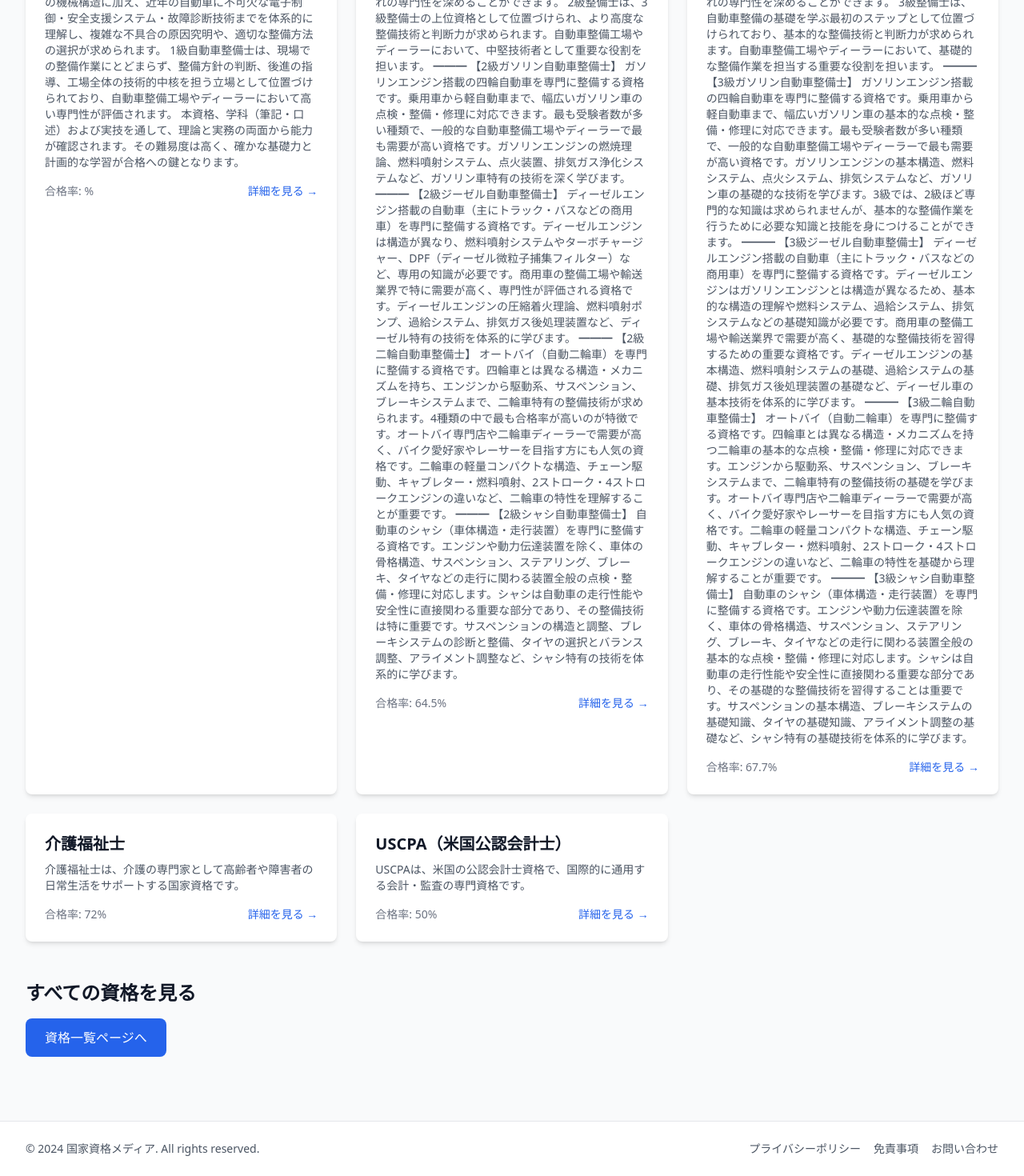
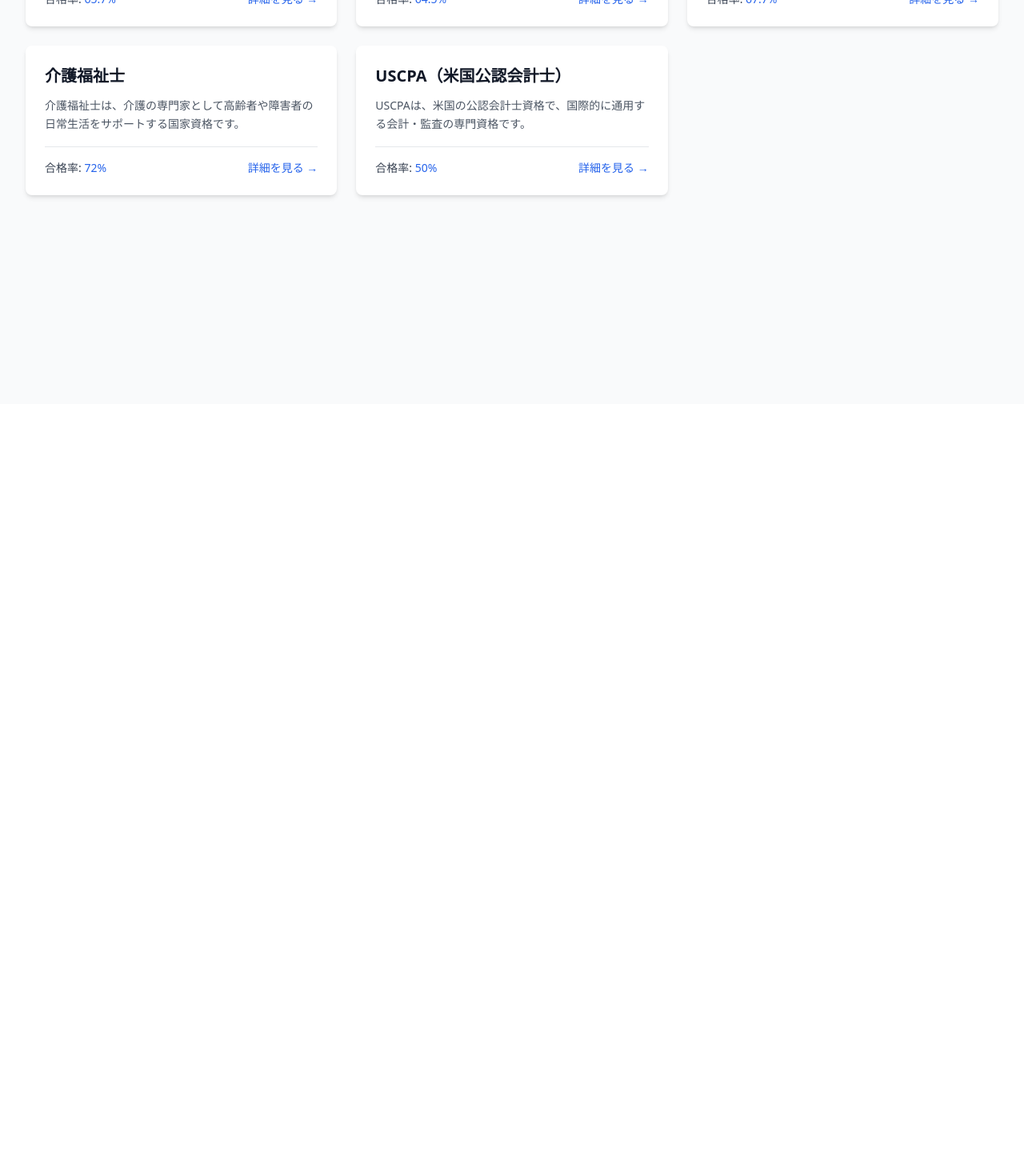
Before and after one commit to tatsu0329/licenseBlog, a Next.js app: page / in a window 1280 px wide. Shown: the part 295-1765 px from the top of the page at 80% size. After the commit the page ends 800 px from the top, so only its background shows below. Built offline with nearby package versions, Linux system fonts and the light colour scheme.

Commit message:
fix: ○○を修正

```diff
--- a/app/certs/page.tsx
+++ b/app/certs/page.tsx
@@ -1,108 +1,5 @@
-import Link from "next/link";
-import { getAllCerts } from "@/lib/data/certs";
-import BackButton from "@/components/BackButton";
+import { redirect } from "next/navigation";
 
 export default function CertsPage() {
-  const certs = getAllCerts();
-
-  // 紹介文を要約する関数（最初の段落または100文字程度）
-  const getSummary = (description: string): string => {
-    // 改行文字を削除し、最初の文または100文字程度を取得
-    const cleanText = description.replace(/\n/g, " ").trim();
-    if (cleanText.length <= 100) {
-      return cleanText;
-    }
-    // 100文字で切るが、途中で切らないように文の区切りで切る
-    const truncated = cleanText.substring(0, 100);
-    const lastPeriod = truncated.lastIndexOf("。");
-    const lastSpace = truncated.lastIndexOf("、");
-    const cutPoint = Math.max(lastPeriod, lastSpace);
-    if (cutPoint > 50) {
-      return truncated.substring(0, cutPoint + 1) + "...";
-    }
-    return truncated + "...";
-  };
-
-  // 合格率を取得する関数
-  const getPassRate = (cert: (typeof certs)[0]): string | null => {
-    if (cert.passRate !== undefined) {
-      return `${cert.passRate}%`;
-    }
-
-    // passRateHistoryから最新の合格率を取得
-    if (cert.examInfo?.passRateHistory && cert.examInfo.passRateHistory.length > 0) {
-      const sortedHistory = [...cert.examInfo.passRateHistory].sort(
-        (a, b) => b.year - a.year
-      );
-
-      for (const item of sortedHistory) {
-        // 最新の合格率を優先
-        if (item.autumn?.passRate !== undefined) {
-          return `${item.autumn.passRate}%`;
-        }
-        if (item.spring?.passRate !== undefined) {
-          return `${item.spring.passRate}%`;
-        }
-      }
-    }
-
-    return null;
-  };
-
-  return (
-    <div className="min-h-screen bg-gray-50">
-      {/* フローティング戻るボタン */}
-      <BackButton variant="gradient" floating position="bottom-left" />
-
-      <header className="bg-white shadow-sm">
-        <div className="max-w-7xl mx-auto px-4 sm:px-6 lg:px-8 py-4">
-          <nav className="text-sm text-gray-600 mb-2 flex items-center">
-            <BackButton variant="minimal" className="mr-4" />
-            <span className="mx-2">|</span>
-            <Link href="/" className="hover:text-gray-900">
-              ホーム
-            </Link>
-            <span className="mx-2">/</span>
-            <span>資格一覧</span>
-          </nav>
-          <h1 className="text-2xl font-bold text-gray-900">資格一覧</h1>
-        </div>
-      </header>
-
-      <main className="max-w-7xl mx-auto px-4 sm:px-6 lg:px-8 py-8">
-        <div className="grid grid-cols-1 md:grid-cols-2 lg:grid-cols-3 gap-6">
-          {certs.map((cert) => {
-            const passRate = getPassRate(cert);
-
-            return (
-              <Link
-                key={cert.id}
-                href={`/certs/${cert.slug}`}
-                className="bg-white rounded-lg shadow-md p-6 hover:shadow-lg transition-shadow flex flex-col"
-              >
-                <h2 className="text-xl font-semibold text-gray-900 mb-3">
-                  {cert.name}
-                </h2>
-                <p className="text-gray-600 text-sm mb-4 flex-1 leading-relaxed">
-                  {getSummary(cert.description)}
-                </p>
-                <div className="flex items-center justify-between text-sm pt-4 border-t border-gray-200">
-                  {passRate ? (
-                    <span className="text-gray-700 font-medium">
-                      合格率: <span className="text-blue-600">{passRate}</span>
-                    </span>
-                  ) : (
-                    <span className="text-gray-500">合格率: 未公開</span>
-                  )}
-                  <span className="font-medium text-blue-600 hover:text-blue-800">
-                    詳細を見る →
-                  </span>
-                </div>
-              </Link>
-            );
-          })}
-        </div>
-      </main>
-    </div>
-  );
+  redirect("/");
 }
--- a/app/page.tsx
+++ b/app/page.tsx
@@ -4,78 +4,92 @@
 export default function HomePage() {
   const certs = getAllCerts();
 
+  // 紹介文を要約する関数（最初の段落または100文字程度）
+  const getSummary = (description: string): string => {
+    // 改行文字を削除し、最初の文または100文字程度を取得
+    const cleanText = description.replace(/\n/g, " ").trim();
+    if (cleanText.length <= 100) {
+      return cleanText;
+    }
+    // 100文字で切るが、途中で切らないように文の区切りで切る
+    const truncated = cleanText.substring(0, 100);
+    const lastPeriod = truncated.lastIndexOf("。");
+    const lastSpace = truncated.lastIndexOf("、");
+    const cutPoint = Math.max(lastPeriod, lastSpace);
+    if (cutPoint > 50) {
+      return truncated.substring(0, cutPoint + 1) + "...";
+    }
+    return truncated + "...";
+  };
+
+  // 合格率を取得する関数
+  const getPassRate = (cert: (typeof certs)[0]): string | null => {
+    if (cert.passRate !== undefined) {
+      return `${cert.passRate}%`;
+    }
+
+    // passRateHistoryから最新の合格率を取得
+    if (cert.examInfo?.passRateHistory && cert.examInfo.passRateHistory.length > 0) {
+      const sortedHistory = [...cert.examInfo.passRateHistory].sort(
+        (a, b) => b.year - a.year
+      );
+
+      for (const item of sortedHistory) {
+        // 最新の合格率を優先
+        if (item.autumn?.passRate !== undefined) {
+          return `${item.autumn.passRate}%`;
+        }
+        if (item.spring?.passRate !== undefined) {
+          return `${item.spring.passRate}%`;
+        }
+      }
+    }
+
+    return null;
+  };
+
   return (
     <div className="min-h-screen bg-gray-50">
       <header className="bg-white shadow-sm">
         <div className="max-w-7xl mx-auto px-4 sm:px-6 lg:px-8 py-4">
-          <h1 className="text-2xl font-bold text-gray-900">
-            国家資格の過去問解説と勉強法
-          </h1>
+          <h1 className="text-2xl font-bold text-gray-900">資格一覧</h1>
         </div>
       </header>
 
       <main className="max-w-7xl mx-auto px-4 sm:px-6 lg:px-8 py-8">
-        <section className="mb-12">
-          <h2 className="text-3xl font-bold text-gray-900 mb-4">
-            人気の資格
-          </h2>
-          <div className="grid grid-cols-1 md:grid-cols-2 lg:grid-cols-3 gap-6">
-            {certs.map((cert) => (
+        <div className="grid grid-cols-1 md:grid-cols-2 lg:grid-cols-3 gap-6">
+          {certs.map((cert) => {
+            const passRate = getPassRate(cert);
+
+            return (
               <Link
                 key={cert.id}
                 href={`/certs/${cert.slug}`}
-                className="bg-white rounded-lg shadow-md p-6 hover:shadow-lg transition-shadow"
+                className="bg-white rounded-lg shadow-md p-6 hover:shadow-lg transition-shadow flex flex-col"
               >
-                <h3 className="text-xl font-semibold text-gray-900 mb-2">
+                <h2 className="text-xl font-semibold text-gray-900 mb-3">
                   {cert.name}
-                </h3>
-                <p className="text-gray-600 text-sm mb-4">{cert.description}</p>
-                <div className="flex items-center justify-between">
-                  <span className="text-sm text-gray-500">
-                    合格率: {cert.passRate}%
-                  </span>
-                  <span className="text-sm font-medium text-blue-600">
+                </h2>
+                <p className="text-gray-600 text-sm mb-4 flex-1 leading-relaxed">
+                  {getSummary(cert.description)}
+                </p>
+                <div className="flex items-center justify-between text-sm pt-4 border-t border-gray-200">
+                  {passRate ? (
+                    <span className="text-gray-700 font-medium">
+                      合格率: <span className="text-blue-600">{passRate}</span>
+                    </span>
+                  ) : (
+                    <span className="text-gray-500">合格率: 未公開</span>
+                  )}
+                  <span className="font-medium text-blue-600 hover:text-blue-800">
                     詳細を見る →
                   </span>
                 </div>
               </Link>
-            ))}
-          </div>
-        </section>
-
-        <section>
-          <h2 className="text-2xl font-bold text-gray-900 mb-4">
-            すべての資格を見る
-          </h2>
-          <Link
-            href="/certs"
-            className="inline-block px-6 py-3 bg-blue-600 text-white rounded-lg hover:bg-blue-700 transition-colors"
-          >
-            資格一覧ページへ
-          </Link>
-        </section>
+            );
+          })}
+        </div>
       </main>
-
-      <footer className="bg-white border-t mt-12">
-        <div className="max-w-7xl mx-auto px-4 sm:px-6 lg:px-8 py-6">
-          <div className="flex flex-col md:flex-row justify-between items-center">
-            <p className="text-sm text-gray-600">
-              © 2024 国家資格メディア. All rights reserved.
-            </p>
-            <div className="flex space-x-4 mt-4 md:mt-0">
-              <Link href="/privacy-policy" className="text-sm text-gray-600 hover:text-gray-900">
-                プライバシーポリシー
-              </Link>
-              <Link href="/disclaimer" className="text-sm text-gray-600 hover:text-gray-900">
-                免責事項
-              </Link>
-              <Link href="/contact" className="text-sm text-gray-600 hover:text-gray-900">
-                お問い合わせ
-              </Link>
-            </div>
-          </div>
-        </div>
-      </footer>
     </div>
   );
 }
```
